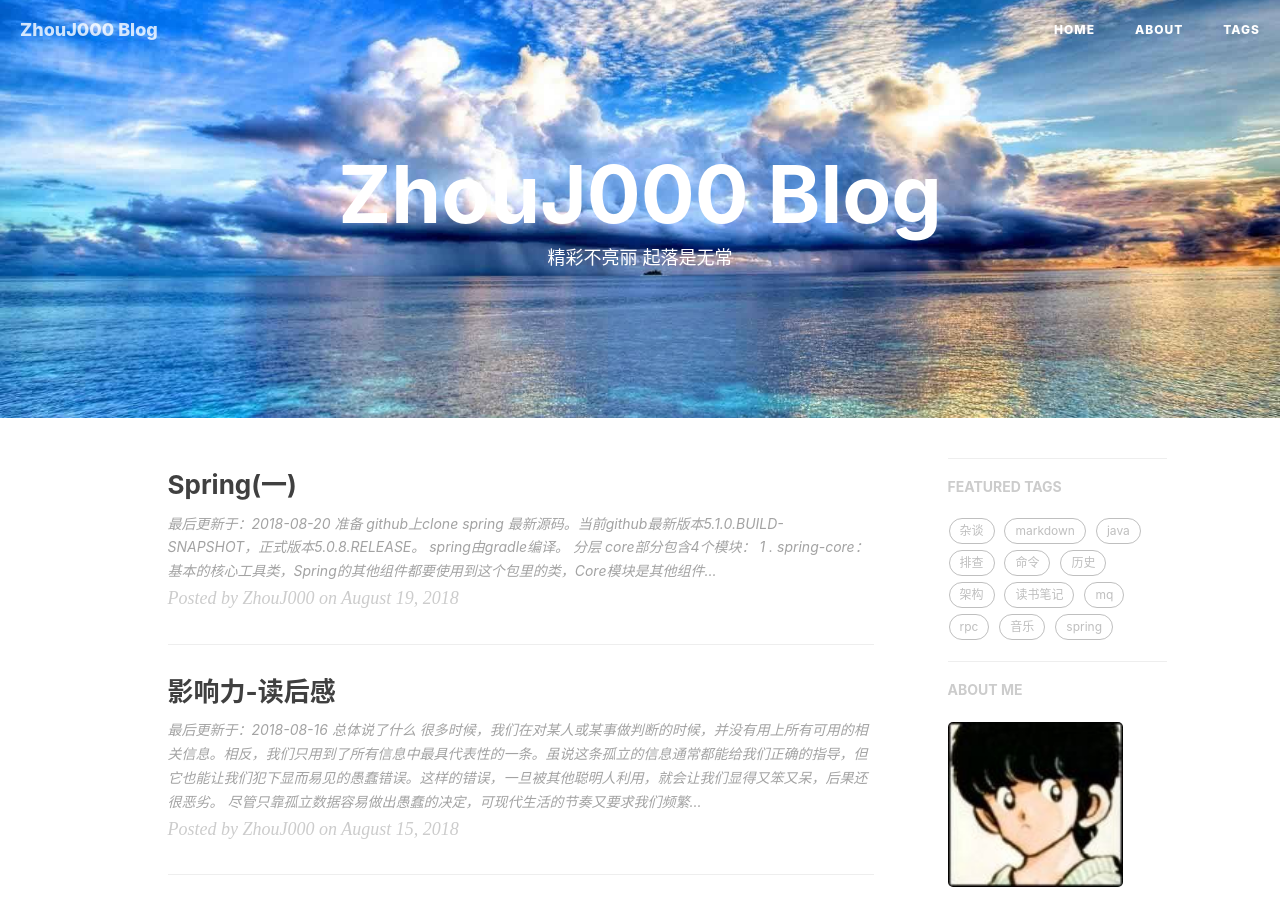
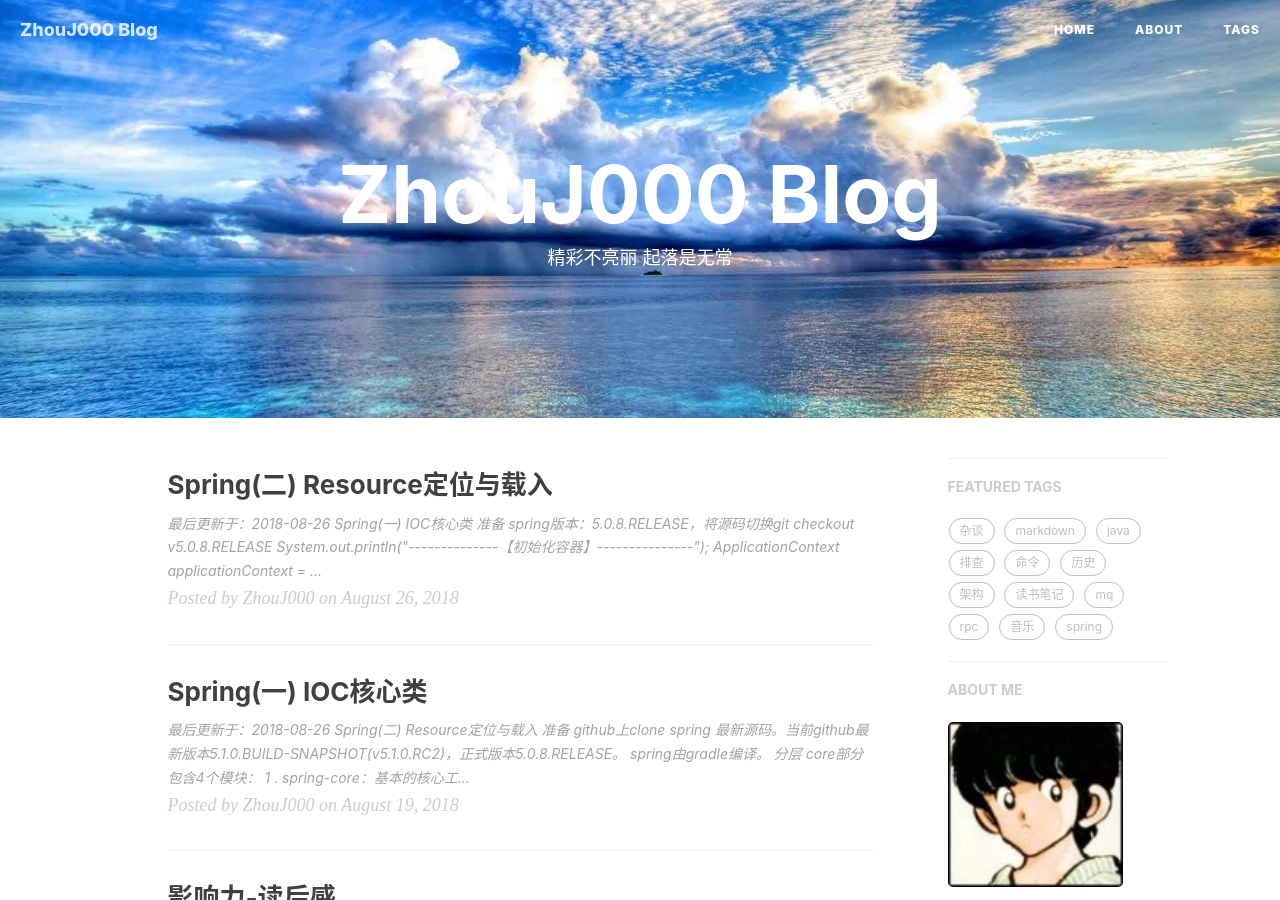
Before and after one commit to zhouj000/zhouj000.github.io, a Jekyll site: the page built from index.html, in a window 1280 px wide and 900 px high. Built offline with Jekyll 4.4.1, drawn with Linux system fonts in a browser that asks for light colours; nearby versions of some CDN libraries; the list of posts is cut into pages by our own code; comment, search, counter and statistics services are not loaded; some of the changed lines change nothing that is shown; some of the changed text lies outside the part shown.

Commit message:
new blog

````diff
--- a/_posts/2018-08-19-spring-1.markdown
+++ b/_posts/2018-08-19-spring-1.markdown
@@ -1,6 +1,6 @@
 ---
 layout:     post
-title:      "Spring(一)"
+title:      "Spring(一) IOC核心类"
 date:       2018-08-19
 author:     "ZhouJ000"
 header-img: "img/in-post/2018/post-bg-2018-headbg.jpg"
@@ -10,11 +10,15 @@ tags:
     - spring
 ---
 
-<font id="last-updated">最后更新于：2018-08-20</font>
+<font id="last-updated">最后更新于：2018-08-26</font>
+
+[Spring(二) Resource定位与载入](https://zhouj000.github.io/2018/08/26/spring-2/)
+
+
 
 # 准备
 
-github上clone [spring](https://github.com/spring-projects/spring-framework.git) 最新源码。当前github最新版本5.1.0.BUILD-SNAPSHOT，正式版本5.0.8.RELEASE。
+github上clone [spring](https://github.com/spring-projects/spring-framework.git) 最新源码。当前github最新版本5.1.0.BUILD-SNAPSHOT(v5.1.0.RC2)，正式版本5.0.8.RELEASE。
 
 spring由[gradle](https://gradle.org/)编译。
 
@@ -98,6 +102,7 @@ BeanFactorty接口提供了配置框架及基本功能，但是无法支持sprin
 2 . 资源访问，如URL和文件
 3 . 事件传播特性，即支持aop特性
 4 . 载入多个(有继承关系)上下文 ，使得每一个上下文都专注于一个特定的层次，比如应用的web层
+	+ 上下文嵌套，通过保持父上下文可以维持一个上下文体系，对于bean的查找可以在这个上下文体系中发生。首先检查当前上下文，其次是父上下文，逐级向上，这样为不同的spring应用提供了一个共享的bean定义环境
 
 ### XmlWebApplicationContext
 
@@ -143,7 +148,7 @@ ApplicationContext factory = new ClassPathXmlApplicationContext("file:E:/Workspa
 该类的作用是读取Spring的配置文件的内容，并将其转换成Ioc容器内部的数据结构，而容器的数据结构就是BeanDefinition。
 该类的功能概括的讲可分为两步：
 1 . 负责BeanDefinition的资源定位，是获取Resource实例对象的过程。BeanDefinitionReader本身不具备该功能，而是通过ResourceLoader获取Resource实例
-2 . 负责BeanDefinition的载入，指的是读取Resource内容并加载为Doucument的过程，然后利用documentReader对配置文件的内容进行解析
+2 . 负责BeanDefinition的载入，指的是读取Resource内容并加载为Doucument的过程，然后利用documentReader对配置文件的内容进行解析，生成beanDefinition及注册到容器中
 ```java
 int loadBeanDefinitions(Resource resource) throws BeanDefinitionStoreException;
 int loadBeanDefinitions(Resource... resources) throws BeanDefinitionStoreException;
--- /dev/null
+++ b/_posts/2018-08-26-spring-2.markdown
@@ -0,0 +1,463 @@
+---
+layout:     post
+title:      "Spring(二) Resource定位与载入"
+date:       2018-08-26
+author:     "ZhouJ000"
+header-img: "img/in-post/2018/post-bg-2018-headbg.jpg"
+catalog: true
+tags:
+    - java
+    - spring
+---
+
+<font id="last-updated">最后更新于：2018-08-26</font>
+
+[Spring(一) IOC核心类](https://zhouj000.github.io/2018/08/19/spring-1/)
+
+
+
+# 准备
+
+spring版本：5.0.8.RELEASE，将源码切换`git checkout v5.0.8.RELEASE`
+
+```java
+System.out.println("--------------【初始化容器】---------------");
+ApplicationContext applicationContext = new ClassPathXmlApplicationContext("applicationContext1.xml");
+System.out.println("-------------------【容器初始化成功】------------------");
+Person p = (Person) applicationContext.getBean("jack"); // getPerson
+System.out.println(p.getMoney().getAmount());
+System.out.println("--------------------【销毁容器】----------------------");
+((ClassPathXmlApplicationContext)applicationContext).registerShutdownHook();
+```
+
+# 源码跟踪
+
+1 . 创建ClassPathXmlApplicationContext，调用构造函数
+```java
+// 一直往上调用到父类AbstractApplicationContext构造方法，初始化属性，并为容器设置好bean资源加载器ResourceLoader
+super(parent);
+// 设置bean定义资源文件的定位路径
+this.setConfigLocations(configLocations);
+if(refresh) {
+	// 初始化入口
+	this.refresh();
+}
+```
+
+2 . 调用父类AbstractApplicationContext的refresh方法，是比较核心的方法，Spring所有的初始化都在这个方法中完成
+```java
+public void refresh() throws BeansException, IllegalStateException {
+	synchronized (this.startupShutdownMonitor) {
+		// a.准备工作：设置spring启动时间，是否结束/激活标识；初始化属性源(默认空方法)；验证必要属性
+		prepareRefresh();
+
+		// b.创建beanFactory(过程是根据xml为每个bean生成BeanDefinition并注册到生成的beanFactory)
+		ConfigurableListableBeanFactory beanFactory = obtainFreshBeanFactory();
+
+		// 准备创建好的beanFactory:
+		// 给beanFactory设置ClassLoader，设置SpEL表达式解析器，设置类型转化器[能将xml String类型转成相应对象]，
+		// 增加内置ApplicationContextAwareProcessor对象，忽略各种Aware对象，注册各种内置的对账对象[BeanFactory，ApplicationContext]等，
+		// 注册AOP相关的一些东西，注册环境相关的一些bean
+		prepareBeanFactory(beanFactory);
+
+		try {
+			// Allows post-processing of the bean factory in context subclasses.
+			postProcessBeanFactory(beanFactory);
+
+			// 实例化并调用BeanFactory中扩展了BeanFactoryPostProcessor的Bean的postProcessBeanFactory方法
+			invokeBeanFactoryPostProcessors(beanFactory);
+
+			// 实例化和注册beanFactory中扩展了BeanPostProcessor的bean
+			registerBeanPostProcessors(beanFactory);
+
+			// 实例化，注册和设置国际化工具类MessageSource
+			initMessageSource();
+
+			// 实例化，注册和设置消息广播类(如果没有自己定义使用默认的SimpleApplicationEventMulticaster实现，此广播使用同步的通知方式)
+			initApplicationEventMulticaster();
+
+			// Initialize other special beans in specific context subclasses.
+			onRefresh();
+
+			// 添加用户定义的消息接收器到上面设置的消息广播ApplicationEventMulticaster
+			registerListeners();
+
+			// 设置自定义的类型转化器ConversionService，设置自定义AOP相关的类LoadTimeWeaverAware，清除临时的ClassLoader，冻结配置，实例化所有的类(懒加载的类除外)
+			finishBeanFactoryInitialization(beanFactory);
+
+			// 注册和设置跟bean生命周期相关的类(默认使用DefaultLifecycleProcessor)，调用扩展了SmartLifecycle接口的start方法，使用上注册的广播类消息广播类ApplicationEventMulticaster广播ContextRefreshedEvent事件
+			finishRefresh();
+		}
+
+		catch (BeansException ex) {
+			if (logger.isWarnEnabled()) {
+				logger.warn("Exception encountered during context initialization - " +
+						"cancelling refresh attempt: " + ex);
+			}
+
+			// Destroy already created singletons to avoid dangling resources.
+			destroyBeans();
+
+			// Reset 'active' flag.
+			cancelRefresh(ex);
+
+			// Propagate exception to caller.
+			throw ex;
+		}
+
+		finally {
+			// Reset common introspection caches in Spring's core, since we
+			// might not ever need metadata for singleton beans anymore...
+			resetCommonCaches();
+		}
+	}
+}
+```
+
+2-b-1 . 获取新的BeanFactory
+```java
+protected ConfigurableListableBeanFactory obtainFreshBeanFactory() {
+	refreshBeanFactory();
+	ConfigurableListableBeanFactory beanFactory = this.getBeanFactory();
+	if(this.logger.isDebugEnabled()) {
+		this.logger.debug("Bean factory for " + this.getDisplayName() + ": " + beanFactory);
+	}
+
+	return beanFactory;
+}
+```
+
+2-b-2 . 执行AbstractRefreshableApplicationContext的refreshBeanFactory方法，获得新的BeanFactory
+```java
+protected final void refreshBeanFactory() throws BeansException {
+	// 如果已有BeanFactory，则销毁beans，并且关闭BeanFactory
+	if (hasBeanFactory()) {
+		destroyBeans();
+		closeBeanFactory();
+	}
+
+	try {
+		DefaultListableBeanFactory beanFactory = createBeanFactory();
+		beanFactory.setSerializationId(getId());
+		// 设置是否允许同名bean覆盖，设置是否允许循环引用
+		customizeBeanFactory(beanFactory);
+		// 加载BeanDefinitions
+		loadBeanDefinitions(beanFactory);
+		synchronized (this.beanFactoryMonitor) {
+			this.beanFactory = beanFactory;
+		}
+	} catch (IOException ex) {
+		throw new ApplicationContextException("I/O error parsing bean definition source for " + getDisplayName(), ex);
+	}
+}
+```
+
+2-b-3 . 进入AbstractXmlApplicationContext加载BeanDefinitions
+```java
+protected void loadBeanDefinitions(DefaultListableBeanFactory beanFactory) throws BeansException, IOException {
+	// 创建一个XmlBeanDefinitionReader，将beanFactory作为BeanDefinitionRegistry记录
+	XmlBeanDefinitionReader beanDefinitionReader = new XmlBeanDefinitionReader(beanFactory);
+
+	// 配置资源加载环境
+	beanDefinitionReader.setEnvironment(this.getEnvironment());
+	beanDefinitionReader.setResourceLoader(this);
+	beanDefinitionReader.setEntityResolver(new ResourceEntityResolver(this));
+
+	// 初始化(可定义子类执行自定义初始化): 默认设置允许XML validation
+	initBeanDefinitionReader(beanDefinitionReader);
+	// 加载BeanDefinitions
+	loadBeanDefinitions(beanDefinitionReader);
+}
+```
+
+2-b-4 . 获取Resource资源或者路径，使用XmlBeanDefinitionReader加载BeanDefinitions，实际调用父类AbstractBeanDefinitionReader的loadBeanDefinitions方法。
+```java
+public int loadBeanDefinitions(String location, @Nullable Set<Resource> actualResources) throws BeanDefinitionStoreException {
+	// 获取ResourceLoader: 这里是ClassPathXmlApplicationContext
+	ResourceLoader resourceLoader = getResourceLoader();
+	if (resourceLoader == null) {
+		throw new BeanDefinitionStoreException(
+				"Cannot import bean definitions from location [" + location + "]: no ResourceLoader available");
+	}
+	// ApplicationContext是继承了ResourcePatternResolver
+	if (resourceLoader instanceof ResourcePatternResolver) {
+		// Resource pattern matching available.
+		try {
+			// AbstractApplicationContext(构造函数设置的).PathMatchingResourcePatternResolver.getResources
+			Resource[] resources = ((ResourcePatternResolver) resourceLoader).getResources(location);
+			int loadCount = loadBeanDefinitions(resources);
+			if (actualResources != null) {
+				for (Resource resource : resources) {
+					actualResources.add(resource);
+				}
+			}
+			if (logger.isDebugEnabled()) {
+				logger.debug("Loaded " + loadCount + " bean definitions from location pattern [" + location + "]");
+			}
+			return loadCount;
+		}
+		catch (IOException ex) {
+			throw new BeanDefinitionStoreException(
+					"Could not resolve bean definition resource pattern [" + location + "]", ex);
+		}
+	}
+	else {
+		// Can only load single resources by absolute URL.
+		Resource resource = resourceLoader.getResource(location);
+		int loadCount = loadBeanDefinitions(resource);
+		if (actualResources != null) {
+			actualResources.add(resource);
+		}
+		if (logger.isDebugEnabled()) {
+			logger.debug("Loaded " + loadCount + " bean definitions from location [" + location + "]");
+		}
+		return loadCount;
+	}
+}
+```
+
+2-b-5 . 调用XmlBeanDefinitionReader的loadBeanDefinitions方法
+```java
+public int loadBeanDefinitions(Resource resource) throws BeanDefinitionStoreException {
+	// 将resource封装成EncodedResource
+	return loadBeanDefinitions(new EncodedResource(resource));
+}
+
+public int loadBeanDefinitions(EncodedResource encodedResource) throws BeanDefinitionStoreException {
+	Assert.notNull(encodedResource, "EncodedResource must not be null");
+	if (logger.isInfoEnabled()) {
+		logger.info("Loading XML bean definitions from " + encodedResource.getResource());
+	}
+	// 来记录已经加载过的资源，解决资源文件重复引用的问题: ThreadLocal<Set<EncodedResource>>
+	Set<EncodedResource> currentResources = this.resourcesCurrentlyBeingLoaded.get();
+	if (currentResources == null) {
+		currentResources = new HashSet<>(4);
+		this.resourcesCurrentlyBeingLoaded.set(currentResources);
+	}
+	// 添加新资源到set，如果已经存在则抛出异常，处理循环加载exception
+	if (!currentResources.add(encodedResource)) {
+		throw new BeanDefinitionStoreException(
+				"Detected cyclic loading of " + encodedResource + " - check your import definitions!");
+	}
+	try {
+		// 从encodedResource获取封装的resource对象，获取其中的inputStream(java.io.BufferedInputStream)
+		InputStream inputStream = encodedResource.getResource().getInputStream();
+		try {
+			// org.xml.sax.InputSource，通过SAX读取
+			InputSource inputSource = new InputSource(inputStream);
+			if (encodedResource.getEncoding() != null) {
+				inputSource.setEncoding(encodedResource.getEncoding());
+			}
+			// 真正进入核心逻辑
+			return doLoadBeanDefinitions(inputSource, encodedResource.getResource());
+		}
+		finally {
+			inputStream.close();	// 关闭输入流
+		}
+	}
+	catch (IOException ex) {
+		throw new BeanDefinitionStoreException(
+				"IOException parsing XML document from " + encodedResource.getResource(), ex);
+	}
+	finally {
+		currentResources.remove(encodedResource);
+		if (currentResources.isEmpty()) {
+			this.resourcesCurrentlyBeingLoaded.remove();
+		}
+	}
+}
+```
+
+2-b-6 . 将bean定义资源转换为Document对象，然后解析并注册BeanDefinitions
+```java
+protected int doLoadBeanDefinitions(InputSource inputSource, Resource resource)
+		throws BeanDefinitionStoreException {
+	try {
+		Document doc = doLoadDocument(inputSource, resource);
+		return registerBeanDefinitions(doc, resource);
+	}
+	catch ...
+}
+```
+
+2-b-7 . 委托给DefaultDocumentLoader加载并校验
+```java
+protected Document doLoadDocument(InputSource inputSource, Resource resource) throws Exception {
+	// SAX解析XML，需要读取XML文档上的声明，EntityResolver可以提供获取声明的方法，可避免通过网络来寻找相应声明，这里SXD类型通过META-INF/spring.schemas文件找到systemid对应XSD文件加载
+	return this.documentLoader.loadDocument(inputSource, getEntityResolver(), this.errorHandler,
+			// 验证模式的读取，有指定用指定，否则使用自动检测验证模式委托给XmlValidationModeDetector处理: DTD or XSD
+			getValidationModeForResource(resource), isNamespaceAware());
+}
+
+public Document loadDocument(InputSource inputSource, EntityResolver entityResolver,
+		ErrorHandler errorHandler, int validationMode, boolean namespaceAware) throws Exception {
+
+	DocumentBuilderFactory factory = createDocumentBuilderFactory(validationMode, namespaceAware);
+	if (logger.isDebugEnabled()) {
+		logger.debug("Using JAXP provider [" + factory.getClass().getName() + "]");
+	}
+	DocumentBuilder builder = createDocumentBuilder(factory, entityResolver, errorHandler);
+	return builder.parse(inputSource);
+}
+```
+
+2-b-8 . 解析并注册BeanDefinitions，调用XmlBeanDefinitionReader.registerBeanDefinitions方法
+```java
+public int registerBeanDefinitions(Document doc, Resource resource) throws BeanDefinitionStoreException {
+	// 使用DefaultBeanDefinitionDocumentReader
+	BeanDefinitionDocumentReader documentReader = createBeanDefinitionDocumentReader();
+	// 统计之前BeanDefinition的加载个数
+	// getRegistry() => ClassPathXmlApplicationContext，在2-b-3中放入的
+	int countBefore = getRegistry().getBeanDefinitionCount();
+	// 加载与注册BeanDefinitions
+	documentReader.registerBeanDefinitions(doc, createReaderContext(resource));
+	// 统计本次BeanDefinition的加载个数
+	return getRegistry().getBeanDefinitionCount() - countBefore;
+}
+```
+
+2-b-9 . 提取root，将root作为参数继续BeanDefinitions注册
+```java
+public void registerBeanDefinitions(Document doc, XmlReaderContext readerContext) {
+	this.readerContext = readerContext;
+	logger.debug("Loading bean definitions");
+	Element root = doc.getDocumentElement();
+	doRegisterBeanDefinitions(root);
+}
+```
+
+2-b-10 . DefaultBeanDefinitionDocumentReader.doRegisterBeanDefinitions真正开始解析了
+```java
+protected void doRegisterBeanDefinitions(Element root) {
+	// Any nested(嵌套的) <beans> elements will cause recursion(递归) in this method.
+	// In order to propagate(传播) and preserve(保存) <beans> default-* attributes correctly,
+	// keep track of the current (parent) delegate(委托), which may be null.
+	// Create the new (child) delegate with a reference to the parent for fallback purposes(作用), then ultimately(最终) reset this.
+	// delegate back to its original (parent) reference.
+	// this behavior emulates a stack of delegates without actually necessitating(必要) one.
+	// BeanDefinitionParserDelegate中定义了Spring Bean定义在XML文件的各种元素
+	BeanDefinitionParserDelegate parent = this.delegate;
+	// 创建BeanDefinitionParserDelegate，用于完成真正的解析过程，负责解析xml element，生成beanDenition并放入到BeanDefinitionHolder当中
+	this.delegate = createDelegate(getReaderContext(), root, parent);
+
+	if (this.delegate.isDefaultNamespace(root)) {
+		// 处理profile属性: 先获取bean节点看是否定义了profile属性，如果定义了则需要到环境变量中寻找。这里断言environment不可能为空，因为profile可以同时指定多个，需要将其拆分。并解析每个profile是否符合环境变量中所定义的，不定义则不去解析
+		String profileSpec = root.getAttribute(PROFILE_ATTRIBUTE);
+		if (StringUtils.hasText(profileSpec)) {
+			String[] specifiedProfiles = StringUtils.tokenizeToStringArray(
+					profileSpec, BeanDefinitionParserDelegate.MULTI_VALUE_ATTRIBUTE_DELIMITERS);
+			if (!getReaderContext().getEnvironment().acceptsProfiles(specifiedProfiles)) {
+				if (logger.isInfoEnabled()) {
+					logger.info("Skipped XML bean definition file due to specified profiles [" + profileSpec +
+							"] not matching: " + getReaderContext().getResource());
+				}
+				return;
+			}
+		}
+	}
+	// 空方法，又没有用final修饰，所以是面向继承而设计的，这里利用了模版方法模式
+	// 前处理，默认空实现，留给子类扩展
+	preProcessXml(root);
+	// 核心，解析并注册
+	parseBeanDefinitions(root, this.delegate);
+	// 后处理，默认空实现，留给子类扩展
+	postProcessXml(root);
+
+	this.delegate = parent;	// reset this
+}
+```
+
+2-b-11 . 根据父delegate创建一个BeanDefinitionParserDelegate对象
+```java
+protected BeanDefinitionParserDelegate createDelegate(
+		XmlReaderContext readerContext, Element root, @Nullable BeanDefinitionParserDelegate parentDelegate) {
+
+	BeanDefinitionParserDelegate delegate = new BeanDefinitionParserDelegate(readerContext);
+	delegate.initDefaults(root, parentDelegate);
+	return delegate;
+}
+
+public void initDefaults(Element root, @Nullable BeanDefinitionParserDelegate parent) {
+	populateDefaults(this.defaults, (parent != null ? parent.defaults : null), root);
+	this.readerContext.fireDefaultsRegistered(this.defaults);
+}
+
+// 进行标签属性值的设置
+protected void populateDefaults(DocumentDefaultsDefinition defaults, @Nullable DocumentDefaultsDefinition parentDefaults, Element root) {
+	String lazyInit = root.getAttribute(DEFAULT_LAZY_INIT_ATTRIBUTE);	// default-lazy-init
+	if (DEFAULT_VALUE.equals(lazyInit)) {
+		// Potentially inherited from outer <beans> sections, otherwise falling back to false.
+		lazyInit = (parentDefaults != null ? parentDefaults.getLazyInit() : FALSE_VALUE);
+	}
+	defaults.setLazyInit(lazyInit);
+
+	String merge = root.getAttribute(DEFAULT_MERGE_ATTRIBUTE);	// default-merge
+	if (DEFAULT_VALUE.equals(merge)) {
+		// Potentially inherited from outer <beans> sections, otherwise falling back to false.
+		merge = (parentDefaults != null ? parentDefaults.getMerge() : FALSE_VALUE);
+	}
+	defaults.setMerge(merge);
+
+	String autowire = root.getAttribute(DEFAULT_AUTOWIRE_ATTRIBUTE);	// default-autowire
+	if (DEFAULT_VALUE.equals(autowire)) {
+		// Potentially inherited from outer <beans> sections, otherwise falling back to 'no'.
+		autowire = (parentDefaults != null ? parentDefaults.getAutowire() : AUTOWIRE_NO_VALUE);
+	}
+	defaults.setAutowire(autowire);
+
+	if (root.hasAttribute(DEFAULT_AUTOWIRE_CANDIDATES_ATTRIBUTE)) {		// default-autowire-candidates
+		defaults.setAutowireCandidates(root.getAttribute(DEFAULT_AUTOWIRE_CANDIDATES_ATTRIBUTE));
+	}
+	else if (parentDefaults != null) {
+		defaults.setAutowireCandidates(parentDefaults.getAutowireCandidates());
+	}
+
+	if (root.hasAttribute(DEFAULT_INIT_METHOD_ATTRIBUTE)) {		// default-init-method
+		defaults.setInitMethod(root.getAttribute(DEFAULT_INIT_METHOD_ATTRIBUTE));
+	}
+	else if (parentDefaults != null) {
+		defaults.setInitMethod(parentDefaults.getInitMethod());
+	}
+
+	if (root.hasAttribute(DEFAULT_DESTROY_METHOD_ATTRIBUTE)) {	// default-destroy-method
+		defaults.setDestroyMethod(root.getAttribute(DEFAULT_DESTROY_METHOD_ATTRIBUTE));
+	}
+	else if (parentDefaults != null) {
+		defaults.setDestroyMethod(parentDefaults.getDestroyMethod());
+	}
+
+	defaults.setSource(this.readerContext.extractSource(root));
+}
+
+public void fireDefaultsRegistered(DefaultsDefinition defaultsDefinition) {
+	this.eventListener.defaultsRegistered(defaultsDefinition);
+}
+```
+
+2-b-12 . 进行XML的读取
+```java
+protected void parseBeanDefinitions(Element root, BeanDefinitionParserDelegate delegate) {
+	// 对beans处理，默认的namespace
+	if (delegate.isDefaultNamespace(root)) {
+		NodeList nl = root.getChildNodes();
+		for (int i = 0; i < nl.getLength(); i++) {
+			Node node = nl.item(i);
+			if (node instanceof Element) {
+				Element ele = (Element) node;
+				if (delegate.isDefaultNamespace(ele)) {
+					// a.对默认的元素标签处理，如<bean/> <alias/> <import/>
+					parseDefaultElement(ele, delegate);
+				}
+				else {
+					// b.对自定义元素标签处理，<tx:annotation-driven/>
+					delegate.parseCustomElement(ele);
+				}
+			}
+		}
+	}
+	else {
+		// b.对自定义元素标签处理
+		delegate.parseCustomElement(root);
+	}
+}
+```
````
